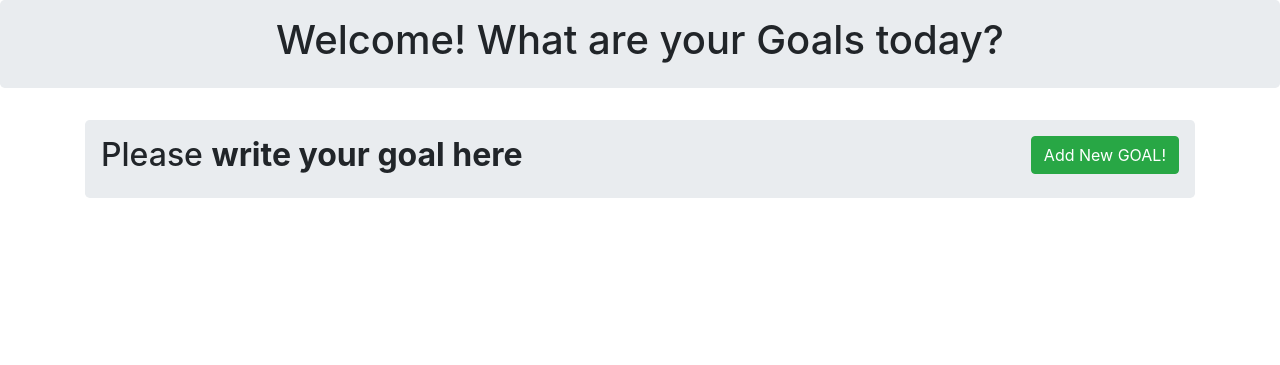
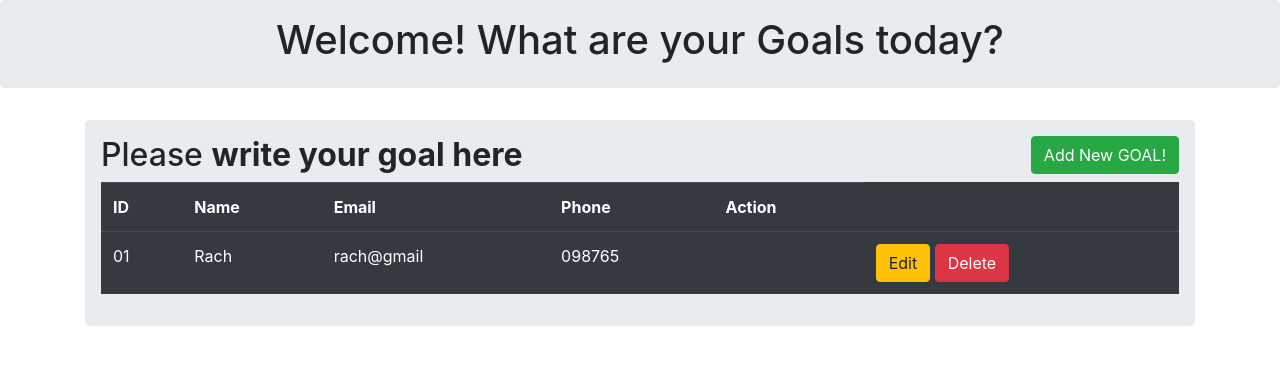
Before and after one commit to rachael-lh/FinalProject, a Flask app: page / in a window 1280 px wide. Shown: the top 365 px of the page. Run offline with Flask 2, Linux system fonts and the light colour scheme; some libraries are stand-ins or nearby versions.

Commit message:
added interactive buttons and table

```diff
--- a/templates/index.html
+++ b/templates/index.html
@@ -17,7 +17,106 @@
 
                 <h2>Please <b>write your goal here </b>  <button type="button"  class="btn btn-success float-right"
                 data-toggle="modal" data-target="#mymodal">Add New GOAL!</button> </h2>
+
+                <table class="table table-hover table-dark">
+
+                    <tr>
+
+                        <th>ID</th>
+                        <th>Name</th>
+                        <th>Email</th>
+                        <th>Phone</th>
+                        <th>Action</th>
+
+                    </tr>
+
+                    <tr>
+                        <td>01</td>
+                        <td>Rach</td>
+                        <td>rach@gmail</td>
+                        <td>098765</td>
+
+                        <td>
+                            <td>
+                                <a href="" class="btn btn-warning btn-xs" data-toggle="modal" data-target="#modaledit">Edit</a>
+                                <a href="" class="btn btn-danger btn-xs" onclick="return confirm('Are You Sure To Delete ?')">Delete</a>
+
+
+                            </td>
+                        </td>
+
+                    </tr>
+
+                </table>
+
             </div>
+            <div id="mymodal" class="modal fade" role="dialog">
+                <div class="modal-dialog">
+                   <div class="modal-content">
+                      <div class="modal-header">
+
+
+                         <h4 class="modal-title">Add Employee</h4>
+                      </div>
+
+
+                      <div class="modal-body">
+
+
+                         <form action="" method="POST">
+
+
+                            <div class="form-group">
+
+
+                               <label>Name:</label>
+                               <input type="text" class="form-control" name="name" required="1">
+
+
+                            </div>
+
+                            <div class="form-group">
+
+
+                                <label>Email:</label>
+
+                                <input type="email" class="form-control" name="email" required="1">
+
+
+                             </div>
+
+
+                             <div class="form-group">
+
+
+                                <label>Phone:</label>
+
+                                <input type="number" class="form-control" name="phone" required="1">
+
+
+                             </div>
+
+
+                             <div class="form-group">
+
+
+                                <button class="btn btn-primary" type="submit">Add Employee</button>
+
+
+                             </div>
+                         </form>
+
+
+                        </div>
+
+
+                        <div class="modal-footer">
+
+
+                           <button type="button" class="btn btn-secondary" data-dismiss="modal">Close</button>
+
+
+                        </div>
         </div>
     </div>
 </div>
```
